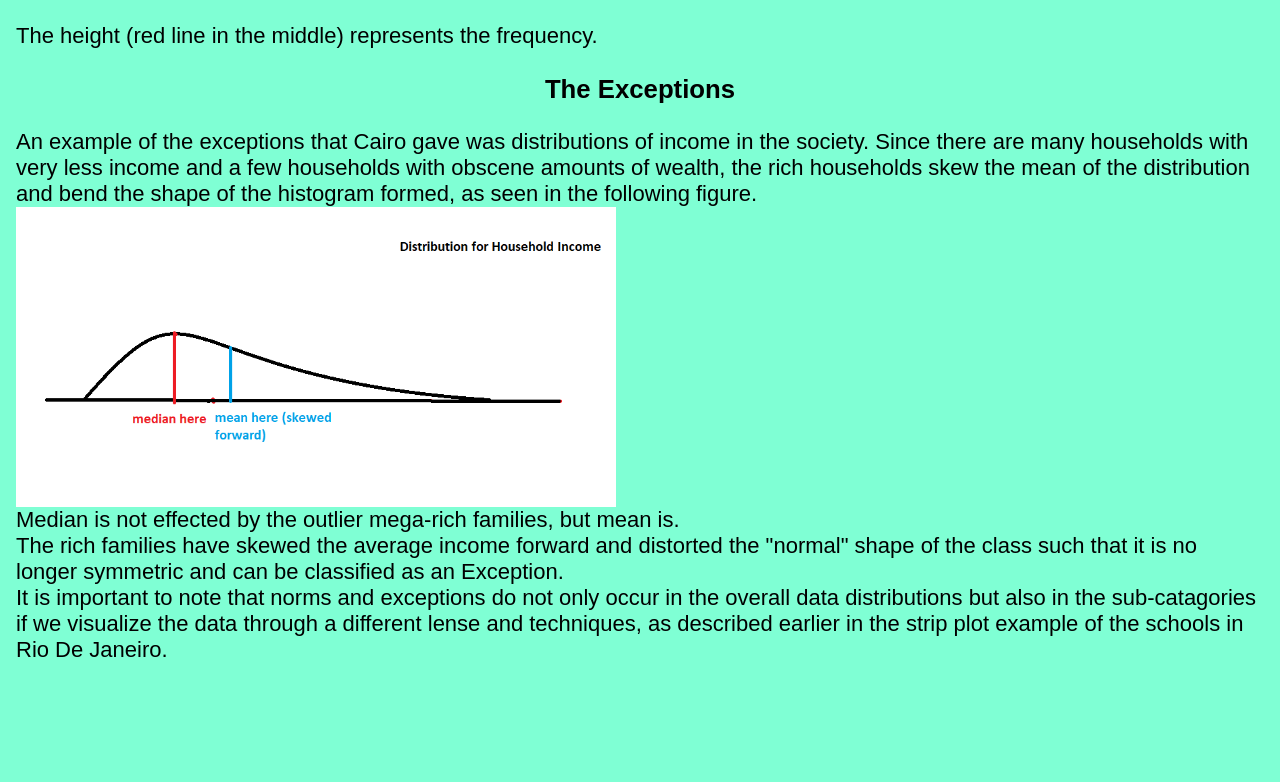
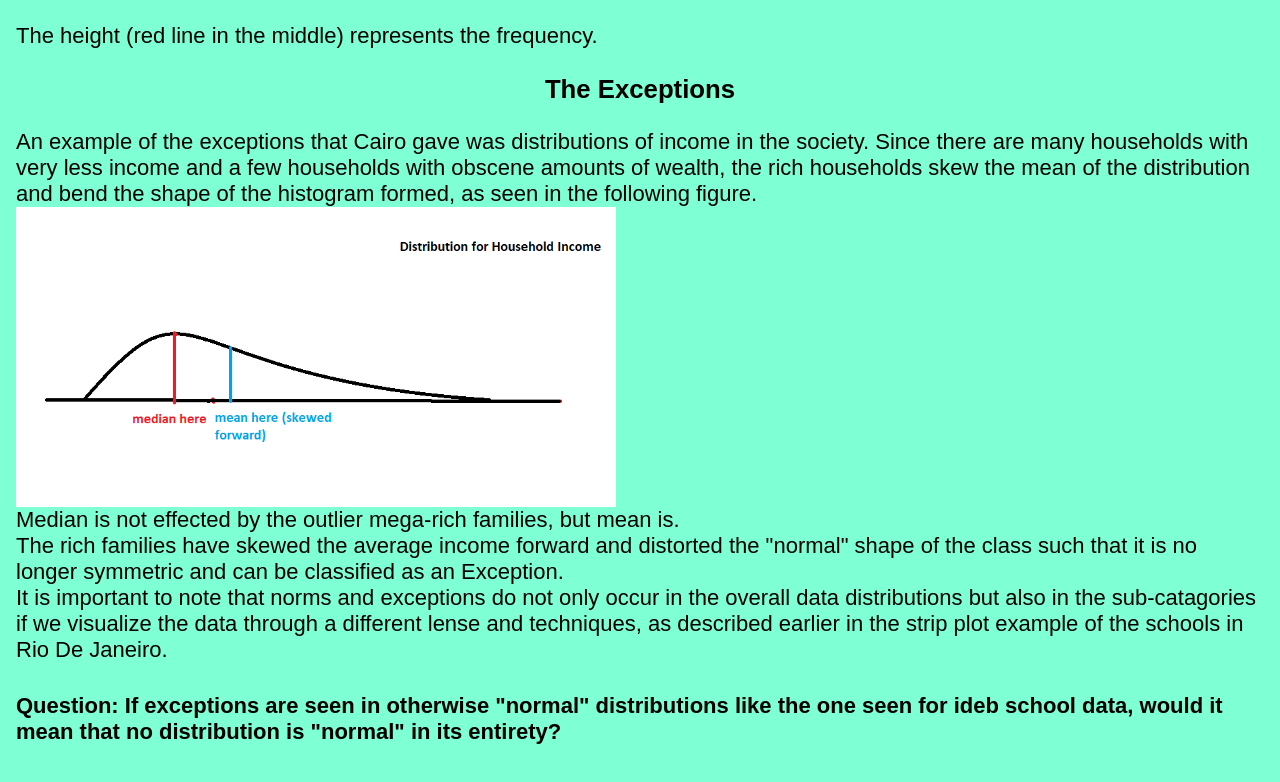
Before and after one commit to zaid-100/Norms-and-Exceptions, a plain HTML site: page index.html in a window 1280 px wide. Shown: the part 858-1640 px from the top of the page. Before the commit the page ends 1537 px from the top, so only its background shows below. Drawn offline with Linux system fonts and the light colour scheme.

Commit message:
added final question

```diff
--- a/index.html
+++ b/index.html
@@ -53,6 +53,8 @@ An example of the exceptions that Cairo gave was distributions of income in the
     <br>
     <p6>It is important to note that norms and exceptions do not only occur in the overall data distributions but also in the sub-catagories if we visualize the data through a different lense and techniques, as described earlier in the strip plot example of the schools in Rio De Janeiro.
     </p6>
+<h4> Question: If exceptions are seen in otherwise "normal" distributions like the one seen for ideb school data, would it mean that no distribution is "normal" in its entirety?
+    </h4>
 
 </body>
 </html>
```
